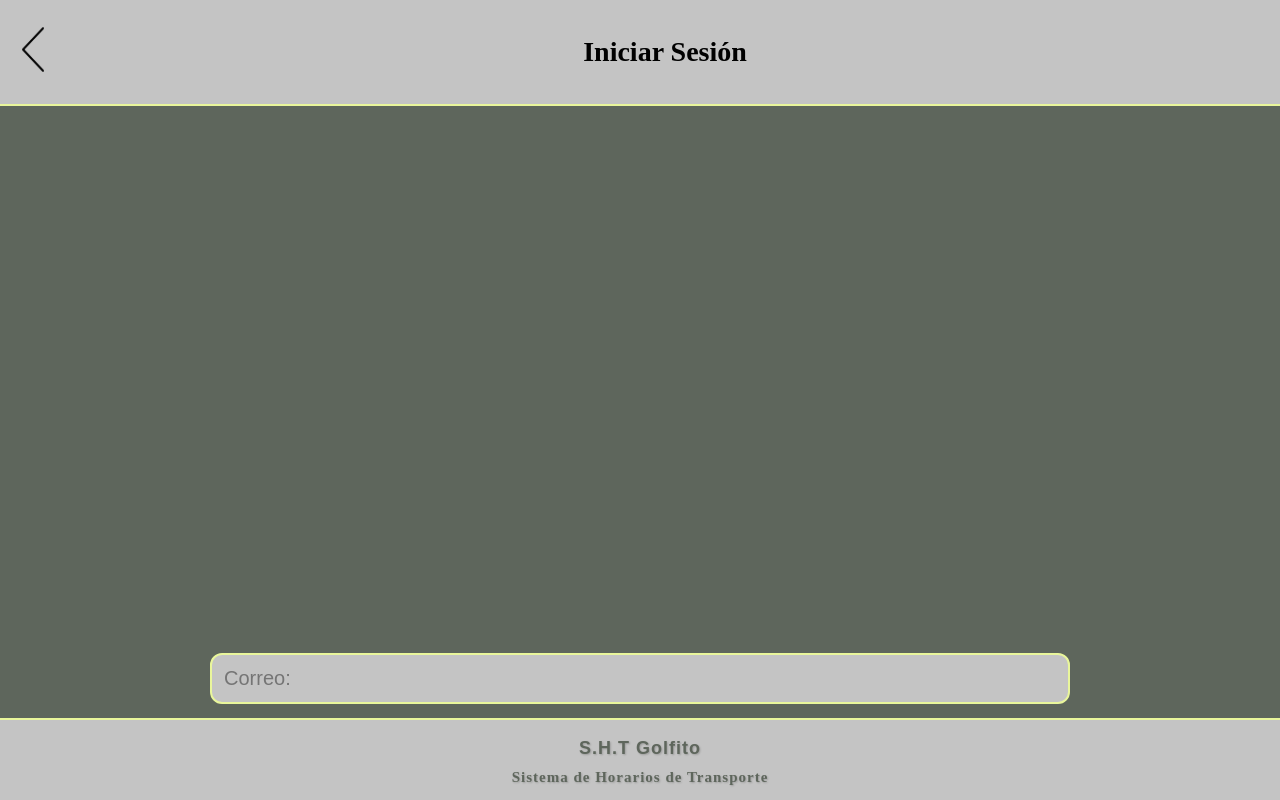
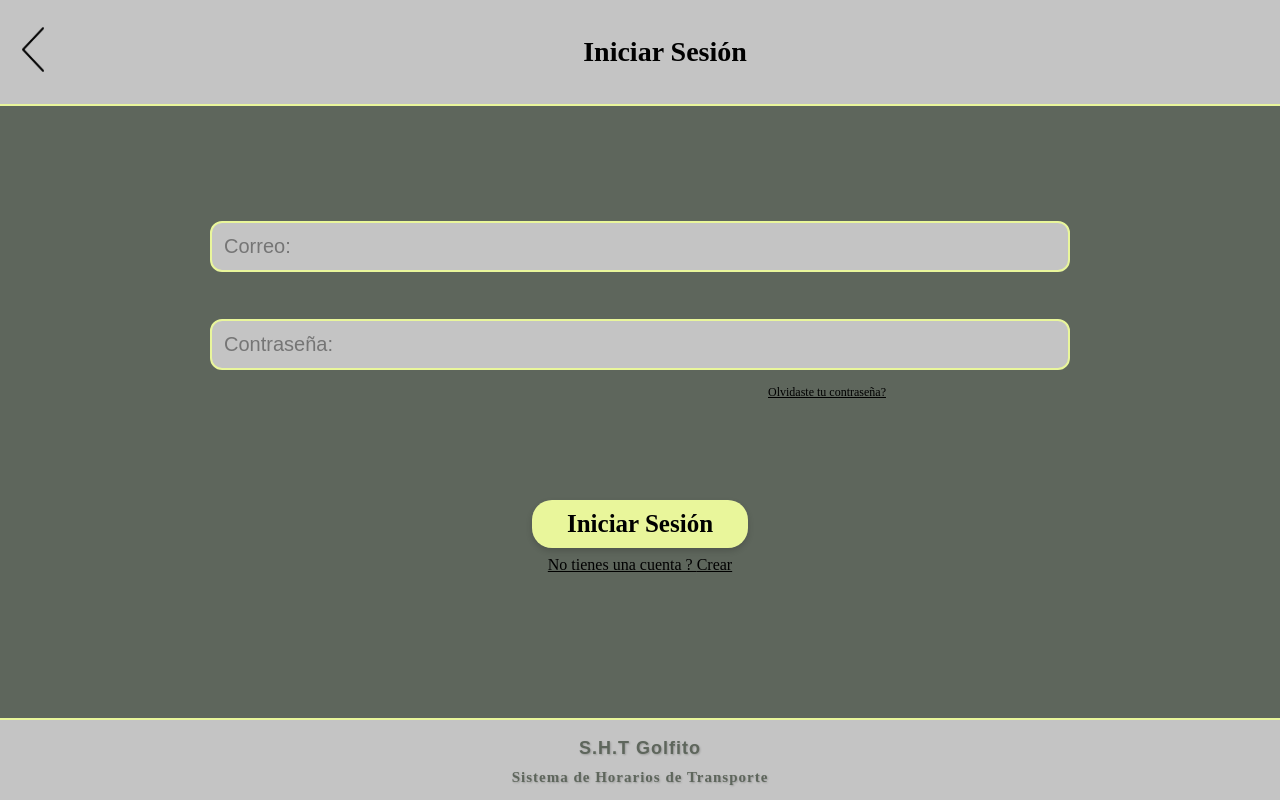
Before and after one commit to Key0817/Proyecto_Lenguajes, a Next.js app: page /login in a window 1280 px wide. Built offline with nearby package versions, Linux system fonts and the light colour scheme.

Commit message:
Correcion en problemas con el tamaño de las pantallas

```diff
--- a/app/access/page.tsx
+++ b/app/access/page.tsx
@@ -1,7 +1,6 @@
 import React from "react";
 import Image from "next/image";
 import Link from "next/link";
-
 
 export default function Access() {
     return (
@@ -13,17 +12,14 @@ export default function Access() {
 
                 <div className="medium">
                     <h4 className="textC">Ya tienes cuenta ? </h4>
-
                     <Link className='btnI' href={'/login'}> Iniciar Sesion</Link>
 
-
                     <h4 className="textC">Crear una nueva cuenta </h4>
-
-
                     <Link className='btnI' href={'/login/signin'}> Crear Cuenta</Link>
 
                 </div>
 
+                <div className="Spacer"></div>
                 <div className="card">
                     <h3 className="footti">S.H.T Golfito</h3>
                     <h4 className="footti2">Sistema de Horarios de Transporte</h4>
--- a/app/globals.css
+++ b/app/globals.css
@@ -5,27 +5,20 @@ html {
   margin: 0;
   padding: 0;
   max-width: 100%;
-  overflow: auto;
 }
 
 /* Estilo para la pantalla verde */
 .green-bg {
   background-color: #5E665C;
-  height: 100%;
-  max-width: 100%;
   margin: 0;
   padding: 0;
-  overflow: auto;
 }
 
 /* Estilo para la pantalla blanca */
 .white-bg {
   background-color: #ffffff;
-  height: 100%;
-  max-width: 100%;
   margin: 0;
   padding: 0;
-  overflow: auto;
 }
 
 
@@ -33,7 +26,6 @@ html {
 .Main {
   background: #5E665C;
   max-width: 100%;
-  max-height: 100vh;
   justify-content: center;
   align-items: center;
   text-align: center;
@@ -41,7 +33,6 @@ html {
 
 /* Estilos para la parte media del acceso */
 .medium {
-  margin-top:30%;
   padding: 15px;
   justify-content: center;
   align-items: center;
@@ -76,7 +67,14 @@ html {
   border-top: 2px solid #E9F69B;
   height: 5rem;
   text-align: center;
+  margin-top: 20px;
 }
+
+/* Estilos para un espaciador entre el END y el Card */
+.Spacer{
+padding: 50px;
+}
+
 
 .footti {
   font-size: 18px;
@@ -119,7 +117,7 @@ html {
 /* Estilos para el div que contiene la parte central de la pantalla de login */
 .Mid {
   text-align: center;
-  margin-top: 40%;
+  margin-top: 80px;
 }
 
 /* Estilos para los inputs del login  */
@@ -139,21 +137,23 @@ html {
   color: #000000;
   font-size: 12px;
   text-decoration: underline;
-  margin-left: 55%;
+  margin-left:60%;
+
 }
 
 /* Estilos para el boton al final del login */
 .END{
   font-size: 25px;
   text-align: center;
-  margin-top: 40%;
+  margin-top: 100px;
 }
 
 /* Estilos para el boton al final de la pantalla de crear cuenta */
 .ENDL{
   font-size: 25px;
   text-align: center;
-  margin-top: 12%;
+  margin-top: 70px;
+  margin-bottom: 50px;
 }
 
 /* Estilos para el segmento central de la pantalla cambio con exito*/
@@ -177,15 +177,16 @@ html {
   font-size: 25px;
   padding: 3px;
   margin-top: 12%;
-  text-align: justify;
+  text-align: center;
 }
 
 /* Estilos para el ultimo textbox de cambio exitoso */
 .textboxE {
   background-color: #C4C4C4;
   font-size: 25px;
-  padding: 3px;
+  padding: 10px;
   margin-top: 12%;
+  border: 3px solid #E9F69B;
 }
 
 /* Estilos para el div de los inputs en la pantalla de crear cuenta */
@@ -196,6 +197,5 @@ html {
 /* Estilos para el boton enviar de la pantalla de recuperar cuenta1 */
 .MidC {
   text-align: center;
-  margin-bottom: 30px;
-  margin-top: 20%;
+  margin-bottom: 12%;
 }
--- a/app/login/page.tsx
+++ b/app/login/page.tsx
@@ -1,7 +1,6 @@
 import Image from "next/image";
 import React from "react";
 import Link from "next/link";
-
 
 export default function Login() {
     return (
@@ -26,6 +25,8 @@ export default function Login() {
                 <Link className="having" href={'/login/signin'}>No tienes una cuenta ? <span>Crear</span></Link>
             </div>
 
+            <div className="Spacer"></div>
+
             <div className="card">
                 <h3 className="footti">S.H.T Golfito</h3>
                 <h4 className="footti2">Sistema de Horarios de Transporte</h4>
--- a/app/login/signin/page.tsx
+++ b/app/login/signin/page.tsx
@@ -25,6 +25,8 @@ export default function SignIn() {
                 <br></br>
                 <Link className="having" href={'/login'}>Ya tienes una cuenta ? <span>Registrar</span></Link> {/* // Cambiar el href en el futuro */}
             </div>
+            <div className="Spacer"></div>
+
             <div className="card">
                 <h3 className="footti">S.H.T Golfito</h3>
                 <h4 className="footti2">Sistema de Horarios de Transporte</h4>
--- a/app/page.tsx
+++ b/app/page.tsx
@@ -1,5 +1,4 @@
 import React from "react";
-
 import Acceso from './access/page'
 
 export default function App() {
--- a/app/recuperar/exito/page.tsx
+++ b/app/recuperar/exito/page.tsx
@@ -11,13 +11,13 @@ export default function Exito() {
             <section className="ENDE" >
                 <div className="MidC">
                     <h5 className="textboxE">La contraseña fue cambiada exitosamente</h5>
-                    <Image src={'/Iconos/Listo.png'} width={144} height={139} alt="Un check verde" />
+                    <Image src={'/Iconos/Listo.png'} width={190} height={180} alt="Un check verde" />
                 </div>
 
                 <Link className="btnI" href={'/login'}>Iniciar Sesión</Link>
 
             </section>
-
+            <div className="Spacer"></div>
             <div className="card">
                 <h3 className="footti">S.H.T Golfito</h3>
                 <h4 className="footti2">Sistema de Horarios de Transporte</h4>
--- a/app/recuperar/recuperar1/page.tsx
+++ b/app/recuperar/recuperar1/page.tsx
@@ -20,7 +20,7 @@ export default function Rrecuperar1() {
 
                 <Link className="btnI" href='/recuperar/recuperar2'>Enviar</Link>
             </section>
-
+        <div className="Spacer"></div>
             <div className="card">
                 <h3 className="footti">S.H.T Golfito</h3>
                 <h4 className="footti2">Sistema de Horarios de Transporte</h4>
--- a/app/recuperar/recuperar2/page.tsx
+++ b/app/recuperar/recuperar2/page.tsx
@@ -19,7 +19,7 @@ export default function Rrecuperar2() {
                 </div>
                 <Link className='btnI' href='/recuperar/recuperar3'>Continuar</Link>
             </section>
-
+            <div className="Spacer"></div>
             <div className="card">
                 <h3 className="footti">S.H.T Golfito</h3>
                 <h4 className="footti2">Sistema de Horarios de Transporte</h4>
--- a/app/recuperar/recuperar3/page.tsx
+++ b/app/recuperar/recuperar3/page.tsx
@@ -18,7 +18,7 @@ export default function Rrecuperar3() {
                 <Link className="btnI" href='/recuperar/exito'>Cambiar</Link>
 
             </section>
-
+            <div className="Spacer"></div>
             <div className="card">
                 <h3 className="footti">S.H.T Golfito</h3>
                 <h4 className="footti2">Sistema de Horarios de Transporte</h4>
```
